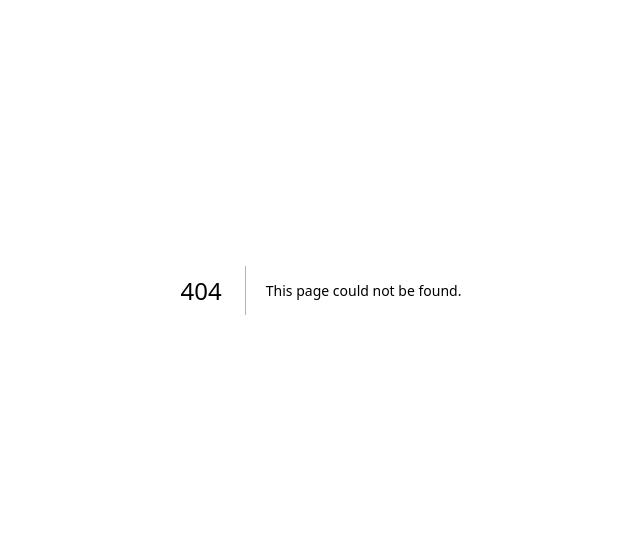
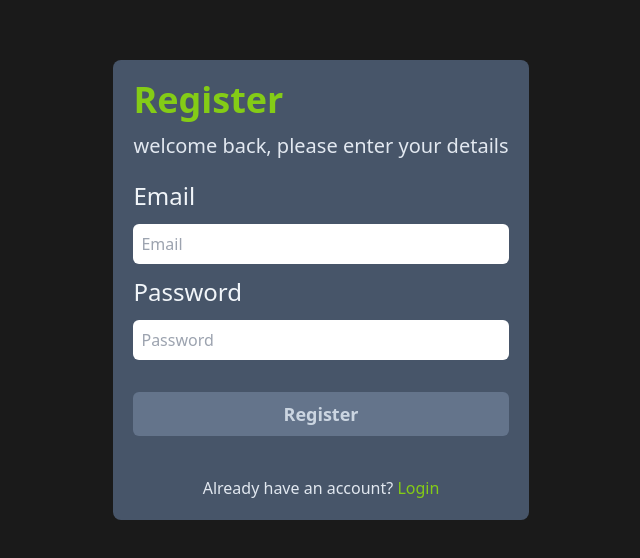
Before and after one commit to Mufid-031/Next-Panda-Store, a Next.js app: page /register in a window 1280 px wide. Before the commit this address had no page. Shown: the part 110-668 px from the top of the page, without its empty margins (319-959 px from the left). Built offline with nearby package versions, Linux system fonts and the light colour scheme.

Commit message:
Membuat Form login dan register

```diff
--- /dev/null
+++ b/src/components/elements/forminput/input.jsx
@@ -0,0 +1,10 @@
+const Input = (Props) => {
+
+    const {  type, name, placeholder, id } = Props
+
+    return (
+        <input className="p-2 rounded-md mb-3" type={type} placeholder={placeholder} name={name} id={id} />
+    )
+}
+
+export default Input
--- /dev/null
+++ b/src/components/elements/forminput/label.jsx
@@ -0,0 +1,10 @@
+const Label = (Props) => {
+
+    const { htmlFor, value } = Props
+
+    return (
+        <label className="text-2xl text-slate-100 mb-3" htmlFor={htmlFor}>{value}</label>
+    )
+}
+
+export default Label
--- /dev/null
+++ b/src/components/fragments/formInput.jsx
@@ -0,0 +1,16 @@
+import Input from "../elements/forminput/input"
+import Label from "../elements/forminput/label"
+
+const FormInput = (Props) => {
+
+    const {  type, name, placeholder, id, htmlFor, value } = Props
+
+    return (
+        <>
+            <Label htmlFor={htmlFor} value={value} />
+            <Input type={type} name={name} placeholder={placeholder} id={id} />
+        </>
+    )
+}
+
+export default FormInput
--- /dev/null
+++ b/src/components/layout/auth.jsx
@@ -0,0 +1,27 @@
+const Auth = (Props) => {
+
+    const { children, type } = Props
+
+    return (
+        <div className="flex w-full h-screen justify-center items-center bg-[#1a1a1a]">
+            <div className="flex flex-col bg-slate-600 p-5 rounded-lg hover:shadow-lg hover:shadow-lime-500 hover:scale-[1.1] transition duration-500">
+                {type === "login" ? <h1 className="text-4xl text-lime-500 font-bold">Login</h1> : <h1 className="text-4xl text-lime-500 font-bold">Register</h1>}
+                <p className="text-xl mt-3 text-slate-200">welcome back, please enter your details</p>
+                {children}
+                {type === 'login' ? <p className="text-slate-200 mt-5 text-center">
+                    Don&apos;t have an account?{" "}
+                    <a className="text-lime-500" href="/register">
+                        Register
+                    </a>
+                </p> : <p className="text-slate-200 mt-5 text-center">
+                    Already have an account?{" "}
+                    <a className="text-lime-500" href="/login">
+                        Login
+                    </a>
+                </p>}
+            </div>
+        </div>
+    )
+}
+
+export default Auth
--- a/src/pages/index.js
+++ b/src/pages/index.js
@@ -1,118 +1,17 @@
-import Image from "next/image";
-import { Inter } from "next/font/google";
-
-const inter = Inter({ subsets: ["latin"] });
+import FormInput from "@/components/fragments/formInput";
+import Auth from "@/components/layout/auth";
 
 export default function Home() {
   return (
-    <main
-      className={`flex min-h-screen flex-col items-center justify-between p-24 ${inter.className}`}
-    >
-      <div className="z-10 max-w-5xl w-full items-center justify-between font-mono text-sm lg:flex">
-        <p className="fixed left-0 top-0 flex w-full justify-center border-b border-gray-300 bg-gradient-to-b from-zinc-200 pb-6 pt-8 backdrop-blur-2xl dark:border-neutral-800 dark:bg-zinc-800/30 dark:from-inherit lg:static lg:w-auto lg:rounded-xl lg:border lg:bg-gray-200 lg:p-4 lg:dark:bg-zinc-800/30">
-          Get started by editing&nbsp;
-          <code className="font-mono font-bold">src/pages/index.js</code>
+    <Auth type="login">
+      <form className="flex flex-col my-5">
+        <FormInput type="email" name="email" placeholder="Email" htmlFor="email" value="Email" />
+        <FormInput type="password" name="password" placeholder="Password" htmlFor="password" value="Password" />
+        <p className="text-slate-200">
+          Forgot your <span className="text-lime-500">password?</span>
         </p>
-        <div className="fixed bottom-0 left-0 flex h-48 w-full items-end justify-center bg-gradient-to-t from-white via-white dark:from-black dark:via-black lg:static lg:h-auto lg:w-auto lg:bg-none">
-          <a
-            className="pointer-events-none flex place-items-center gap-2 p-8 lg:pointer-events-auto lg:p-0"
-            href="https://vercel.com?utm_source=create-next-app&utm_medium=default-template-tw&utm_campaign=create-next-app"
-            target="_blank"
-            rel="noopener noreferrer"
-          >
-            By{" "}
-            <Image
-              src="/vercel.svg"
-              alt="Vercel Logo"
-              className="dark:invert"
-              width={100}
-              height={24}
-              priority
-            />
-          </a>
-        </div>
-      </div>
-
-      <div className="relative flex place-items-center before:absolute before:h-[300px] before:w-full sm:before:w-[480px] before:-translate-x-1/2 before:rounded-full before:bg-gradient-radial before:from-white before:to-transparent before:blur-2xl before:content-[''] after:absolute after:-z-20 after:h-[180px] after:w-full sm:after:w-[240px] after:translate-x-1/3 after:bg-gradient-conic after:from-sky-200 after:via-blue-200 after:blur-2xl after:content-[''] before:dark:bg-gradient-to-br before:dark:from-transparent before:dark:to-blue-700/10 after:dark:from-sky-900 after:dark:via-[#0141ff]/40 before:lg:h-[360px]">
-        <Image
-          className="relative dark:drop-shadow-[0_0_0.3rem_#ffffff70] dark:invert"
-          src="/next.svg"
-          alt="Next.js Logo"
-          width={180}
-          height={37}
-          priority
-        />
-      </div>
-
-      <div className="mb-32 grid text-center lg:max-w-5xl lg:w-full lg:mb-0 lg:grid-cols-4 lg:text-left">
-        <a
-          href="https://nextjs.org/docs?utm_source=create-next-app&utm_medium=default-template-tw&utm_campaign=create-next-app"
-          className="group rounded-lg border border-transparent px-5 py-4 transition-colors hover:border-gray-300 hover:bg-gray-100 hover:dark:border-neutral-700 hover:dark:bg-neutral-800/30"
-          target="_blank"
-          rel="noopener noreferrer"
-        >
-          <h2 className={`mb-3 text-2xl font-semibold`}>
-            Docs{" "}
-            <span className="inline-block transition-transform group-hover:translate-x-1 motion-reduce:transform-none">
-              -&gt;
-            </span>
-          </h2>
-          <p className={`m-0 max-w-[30ch] text-sm opacity-50`}>
-            Find in-depth information about Next.js features and API.
-          </p>
-        </a>
-
-        <a
-          href="https://nextjs.org/learn?utm_source=create-next-app&utm_medium=default-template-tw&utm_campaign=create-next-app"
-          className="group rounded-lg border border-transparent px-5 py-4 transition-colors hover:border-gray-300 hover:bg-gray-100 hover:dark:border-neutral-700 hover:dark:bg-neutral-800/30"
-          target="_blank"
-          rel="noopener noreferrer"
-        >
-          <h2 className={`mb-3 text-2xl font-semibold`}>
-            Learn{" "}
-            <span className="inline-block transition-transform group-hover:translate-x-1 motion-reduce:transform-none">
-              -&gt;
-            </span>
-          </h2>
-          <p className={`m-0 max-w-[30ch] text-sm opacity-50`}>
-            Learn about Next.js in an interactive course with&nbsp;quizzes!
-          </p>
-        </a>
-
-        <a
-          href="https://vercel.com/templates?framework=next.js&utm_source=create-next-app&utm_medium=default-template-tw&utm_campaign=create-next-app"
-          className="group rounded-lg border border-transparent px-5 py-4 transition-colors hover:border-gray-300 hover:bg-gray-100 hover:dark:border-neutral-700 hover:dark:bg-neutral-800/30"
-          target="_blank"
-          rel="noopener noreferrer"
-        >
-          <h2 className={`mb-3 text-2xl font-semibold`}>
-            Templates{" "}
-            <span className="inline-block transition-transform group-hover:translate-x-1 motion-reduce:transform-none">
-              -&gt;
-            </span>
-          </h2>
-          <p className={`m-0 max-w-[30ch] text-sm opacity-50`}>
-            Discover and deploy boilerplate example Next.js&nbsp;projects.
-          </p>
-        </a>
-
-        <a
-          href="https://vercel.com/new?utm_source=create-next-app&utm_medium=default-template-tw&utm_campaign=create-next-app"
-          className="group rounded-lg border border-transparent px-5 py-4 transition-colors hover:border-gray-300 hover:bg-gray-100 hover:dark:border-neutral-700 hover:dark:bg-neutral-800/30"
-          target="_blank"
-          rel="noopener noreferrer"
-        >
-          <h2 className={`mb-3 text-2xl font-semibold`}>
-            Deploy{" "}
-            <span className="inline-block transition-transform group-hover:translate-x-1 motion-reduce:transform-none">
-              -&gt;
-            </span>
-          </h2>
-          <p className={`m-0 max-w-[30ch] text-sm opacity-50 text-balance`}>
-            Instantly deploy your Next.js site to a shareable URL with Vercel.
-          </p>
-        </a>
-      </div>
-    </main>
+        <button className="bg-slate-500 p-2 rounded-md mt-5 font-bold text-lg text-slate-300 hover:bg-lime-500 hover:text-slate-900 transition duration-700">Login</button>
+      </form>
+    </Auth>
   );
 }
--- /dev/null
+++ b/src/pages/register.jsx
@@ -0,0 +1,16 @@
+import FormInput from "@/components/fragments/formInput"
+import Auth from "@/components/layout/auth"
+
+const Register = () => {
+    return (
+        <Auth type="register">
+            <form className="flex flex-col my-5" action="">
+                <FormInput type="email" name="email" placeholder="Email" htmlFor="email" value="Email" />
+                <FormInput type="password" name="password" placeholder="Password" htmlFor="password" value="Password" />
+                <button className="bg-slate-500 p-2 rounded-md mt-5 font-bold text-lg text-slate-300 hover:bg-lime-500 hover:text-slate-900 transition duration-700">Register</button>
+            </form>
+        </Auth>
+    )
+}
+
+export default Register
--- a/src/styles/globals.css
+++ b/src/styles/globals.css
@@ -1,33 +1,3 @@
 @tailwind base;
 @tailwind components;
 @tailwind utilities;
-
-:root {
-  --foreground-rgb: 0, 0, 0;
-  --background-start-rgb: 214, 219, 220;
-  --background-end-rgb: 255, 255, 255;
-}
-
-@media (prefers-color-scheme: dark) {
-  :root {
-    --foreground-rgb: 255, 255, 255;
-    --background-start-rgb: 0, 0, 0;
-    --background-end-rgb: 0, 0, 0;
-  }
-}
-
-body {
-  color: rgb(var(--foreground-rgb));
-  background: linear-gradient(
-      to bottom,
-      transparent,
-      rgb(var(--background-end-rgb))
-    )
-    rgb(var(--background-start-rgb));
-}
-
-@layer utilities {
-  .text-balance {
-    text-wrap: balance;
-  }
-}
--- a/tailwind.config.js
+++ b/tailwind.config.js
@@ -1,16 +1,11 @@
 /** @type {import('tailwindcss').Config} */
 module.exports = {
-  content: [
-    "./src/pages/**/*.{js,ts,jsx,tsx,mdx}",
-    "./src/components/**/*.{js,ts,jsx,tsx,mdx}",
-    "./src/app/**/*.{js,ts,jsx,tsx,mdx}",
-  ],
+  content: ["./src/pages/**/*.{js,ts,jsx,tsx,mdx}", "./src/components/**/*.{js,ts,jsx,tsx,mdx}", "./src/app/**/*.{js,ts,jsx,tsx,mdx}"],
   theme: {
     extend: {
       backgroundImage: {
         "gradient-radial": "radial-gradient(var(--tw-gradient-stops))",
-        "gradient-conic":
-          "conic-gradient(from 180deg at 50% 50%, var(--tw-gradient-stops))",
+        "gradient-conic": "conic-gradient(from 180deg at 50% 50%, var(--tw-gradient-stops))",
       },
     },
   },
```
